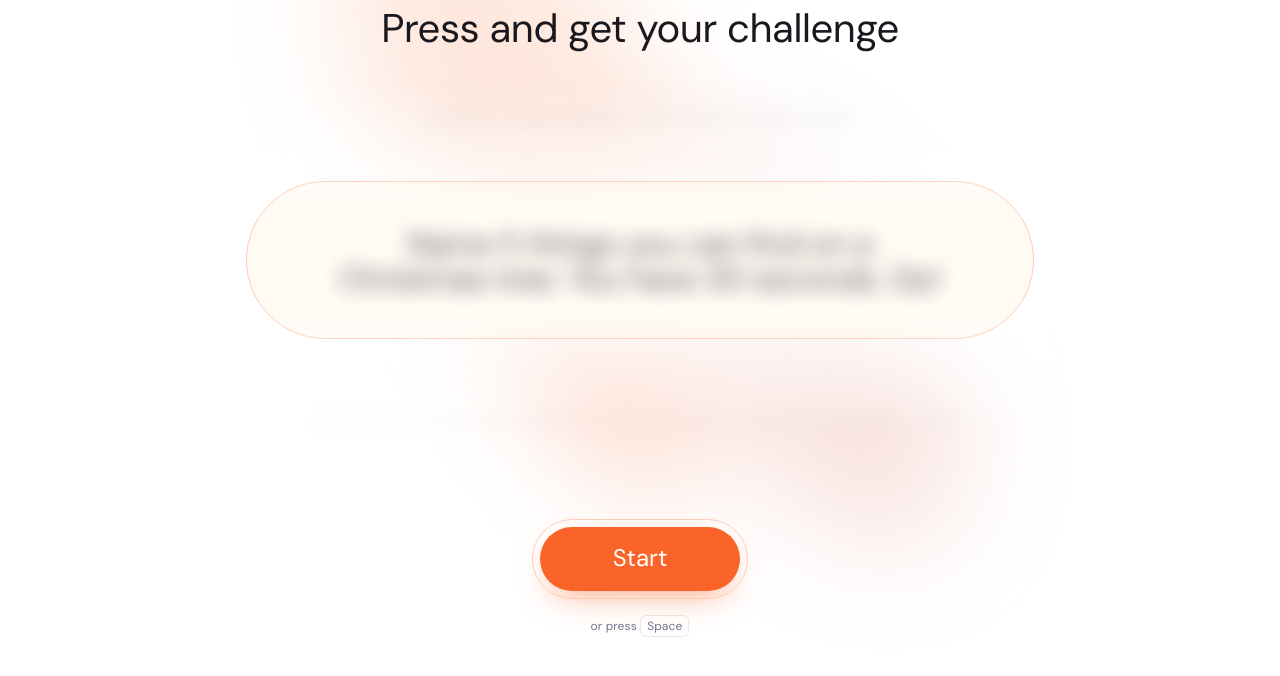
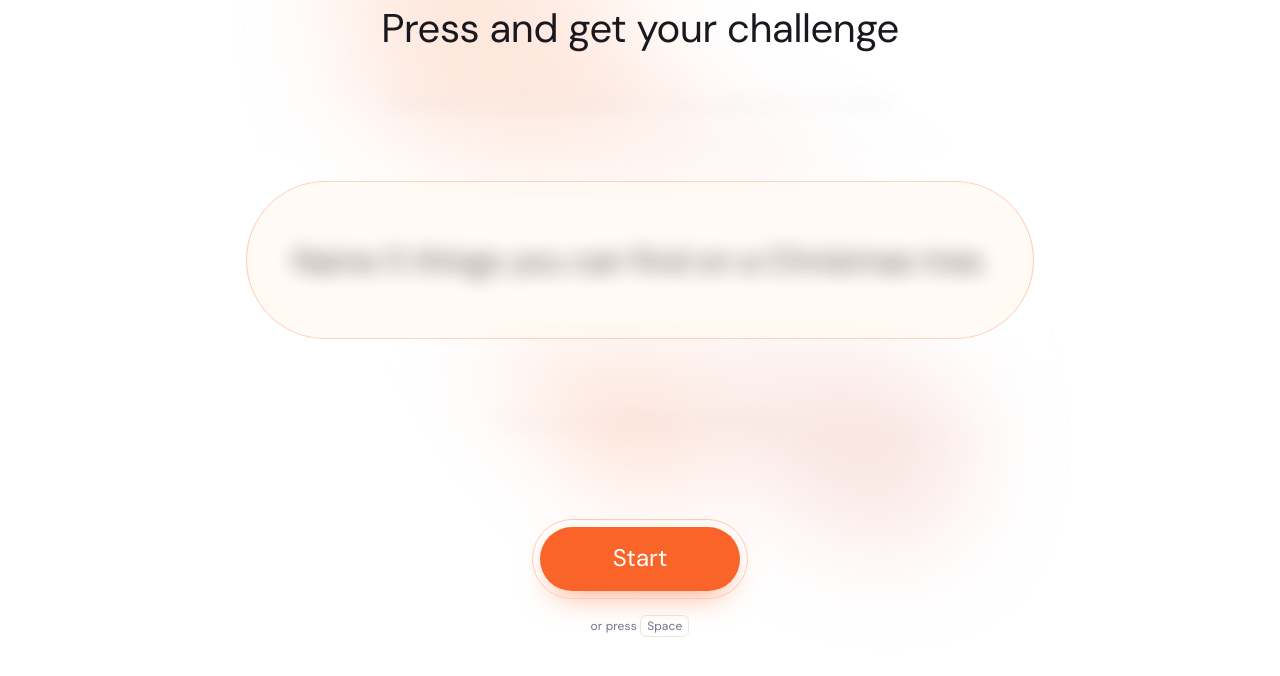
Before and after one commit to SamerNajadaUI/bae-christmas-challenge, a plain HTML site: page index.html in a window 1280 px wide. Shown: the part 102-778 px from the top of the page. Drawn offline with Linux system fonts and the light colour scheme.

Commit message:
Remove the time limit sentence from every question
Co-Authored-By: Claude Opus 5.5 <noreply@anthropic.com>
Claude-Session: https://claude.ai/code/session_01XkNSS3kveUtQLmcZjuQDYR

```diff
--- a/index.html
+++ b/index.html
@@ -437,66 +437,66 @@ kbd { font-family: var(--font-en); font-size: 12px; padding: 2px 6px; border: 1p
     }
   };
   const CHALLENGES = [
-      "Name 5 Christmas movies. You have 30 seconds. Go!",
-      "Name 5 things you’d like to receive as a Christmas gift. You have 30 seconds. Go!",
-      "Name 5 chocolates you ate as a child. You have 30 seconds. Go!",
-      "Name 5 things you can find on a Christmas tree. You have 30 seconds. Go!",
-      "Name 5 winter drinks. You have 30 seconds. Go!",
-      "Name 5 things you always carry in your bag. You have 30 seconds. Go!",
-      "Name 5 countries you’d love to visit. You have 30 seconds. Go!",
-      "Name 5 things you’d buy from a Christmas market. You have 30 seconds. Go!",
-      "Name 5 things that make you think of Christmas. You have 30 seconds. Go!",
-      "Name 5 things you would spend 30 JDs on. You have 30 seconds. Go!",
-      "Name 10 different animals without repeating any. You have 30 seconds. Go!",
-      "Name 5 words that rhyme with “snow.” You have 30 seconds. Go!",
-      "Name 5 things people usually forget before leaving the house. You have 30 seconds. Go!",
-      "Name 5 things you’d save up to buy. You have 30 seconds. Go!",
-      "Name 5 places in Jordan you’d visit during winter. You have 30 seconds. Go!",
-      "Name 5 things you’d find at a Christmas gathering in Jordan. You have 30 seconds. Go!",
-      "Name 5 gifts you can buy for under 10 JDs. You have 30 seconds. Go!",
-      "Name 5 things you’d take with you on a winter trip. You have 30 seconds. Go!",
-      "Name 5 things you’d do if you woke up and found out you were Santa. You have 30 seconds. Go!",
-      "Name 5 things you would do with an unexpected 100 JDs. You have 30 seconds. Go!",
-      "Start at 100 and count backwards in intervals of 3. Reach at least 58 without making a mistake. You have 30 seconds. Go!",
-      "Start at 100 and count backwards in intervals of 7. Reach at least 58 without making a mistake. You have 30 seconds. Go!",
-      "Say the months of the year backwards, starting from December. You have 30 seconds. Go!",
-      "Say the days of the week backwards. You have 10 seconds. Go!",
-      "Count from 1 to 20, but replace every number divisible by 3 with the word “Christmas.” You have 30 seconds. Go!",
-      "Say the alphabet backwards from Z to T without making a mistake. You have 30 seconds. Go!",
-      "Say 5 words that rhyme with “light.” You have 30 seconds. Go!",
-      "Count backwards from 30, but skip every even number. You have 30 seconds. Go!",
-      "Name the next 5 numbers in this sequence: 2, 4, 8, 16… You have 30 seconds. Go!",
-      "Say the word “Christmas” five times, but clap every time you say the letter S. You have 30 seconds. Go!",
-      "Describe Christmas without using the letter “S” in any of your words. You have 30 seconds. Go!",
-      "Answer 5 rapid-fire questions without using the words “yes,” “no,” or “maybe.” You have 30 seconds. Go!",
-      "Describe your favourite holiday without saying the word “fun.” You have 30 seconds. Go!",
-      "Explain how to make a sandwich without using the words “bread” or “sandwich.” You have 30 seconds. Go!",
-      "Describe a Christmas tree without saying “green” or “tree.” You have 30 seconds. Go!",
-      "Talk about your favourite food without using the word “food.” You have 30 seconds. Go!",
-      "Answer 5 questions without saying the word “I.” You have 30 seconds. Go!",
-      "Explain what a bank does without saying “money,” “bank,” or “account.” You have 30 seconds. Go!",
-      "Describe your best friend without using their name or the word “friend.” You have 30 seconds. Go!",
-      "Describe your dream Christmas in exactly 3 words. You have 30 seconds. Go!",
-      "Give us your best Santa laugh. You have 30 seconds. Go!",
-      "Pretend you’re a reindeer and convince us you’re the best reindeer for Santa’s team. You have 30 seconds. Go!",
-      "Sing a Christmas song, but replace every word with “la.” You have 30 seconds. Go!",
-      "Do your best impression of someone opening a gift they don’t like. You have 30 seconds. Go!",
-      "Say “Merry Christmas” in 5 different emotions. You have 30 seconds. Go!",
-      "Pretend you’re selling the worst Christmas gift ever. You have 30 seconds. Go!",
-      "Convince us why you deserve to be on Santa’s Nice List. You have 30 seconds. Go!",
-      "Give a Christmas speech as if you’re the Prime Minister. You have 30 seconds. Go!",
-      "Describe your perfect winter evening using only 5 words. You have 30 seconds. Go!",
-      "Act out a Christmas movie. No words allowed! You have 30 seconds. Go!",
-      "Name 5 things you can pay for using your phone. You have 30 seconds. Go!",
-      "Name 5 things you’d buy if someone gave you 100 JDs. You have 30 seconds. Go!",
-      "Name 5 ways to make someone’s day without spending money. You have 30 seconds. Go!",
-      "Name 5 things you can find in a Jordanian household during winter. You have 30 seconds. Go!",
-      "Name 5 places where you might use your bank card during the holidays. You have 30 seconds. Go!",
-      "Name 5 things you would put in a Christmas stocking. You have 30 seconds. Go!",
-      "Name 5 things that make shopping easier. You have 30 seconds. Go!",
-      "Name 5 things you’d buy for someone else if you had 50 JDs. You have 30 seconds. Go!",
-      "Name 5 things you’d do if you had a full day off with no plans. You have 30 seconds. Go!",
-      "Name 5 things that make a perfect winter evening. You have 30 seconds. Go!"
+      "Name 5 Christmas movies.",
+      "Name 5 things you’d like to receive as a Christmas gift.",
+      "Name 5 chocolates you ate as a child.",
+      "Name 5 things you can find on a Christmas tree.",
+      "Name 5 winter drinks.",
+      "Name 5 things you always carry in your bag.",
+      "Name 5 countries you’d love to visit.",
+      "Name 5 things you’d buy from a Christmas market.",
+      "Name 5 things that make you think of Christmas.",
+      "Name 5 things you would spend 30 JDs on.",
+      "Name 10 different animals without repeating any.",
+      "Name 5 words that rhyme with “snow.”",
+      "Name 5 things people usually forget before leaving the house.",
+      "Name 5 things you’d save up to buy.",
+      "Name 5 places in Jordan you’d visit during winter.",
+      "Name 5 things you’d find at a Christmas gathering in Jordan.",
+      "Name 5 gifts you can buy for under 10 JDs.",
+      "Name 5 things you’d take with you on a winter trip.",
+      "Name 5 things you’d do if you woke up and found out you were Santa.",
+      "Name 5 things you would do with an unexpected 100 JDs.",
+      "Start at 100 and count backwards in intervals of 3. Reach at least 58 without making a mistake.",
+      "Start at 100 and count backwards in intervals of 7. Reach at least 58 without making a mistake.",
+      "Say the months of the year backwards, starting from December.",
+      "Say the days of the week backwards.",
+      "Count from 1 to 20, but replace every number divisible by 3 with the word “Christmas.”",
+      "Say the alphabet backwards from Z to T without making a mistake.",
+      "Say 5 words that rhyme with “light.”",
+      "Count backwards from 30, but skip every even number.",
+      "Name the next 5 numbers in this sequence: 2, 4, 8, 16…",
+      "Say the word “Christmas” five times, but clap every time you say the letter S.",
+      "Describe Christmas without using the letter “S” in any of your words.",
+      "Answer 5 rapid-fire questions without using the words “yes,” “no,” or “maybe.”",
+      "Describe your favourite holiday without saying the word “fun.”",
+      "Explain how to make a sandwich without using the words “bread” or “sandwich.”",
+      "Describe a Christmas tree without saying “green” or “tree.”",
+      "Talk about your favourite food without using the word “food.”",
+      "Answer 5 questions without saying the word “I.”",
+      "Explain what a bank does without saying “money,” “bank,” or “account.”",
+      "Describe your best friend without using their name or the word “friend.”",
+      "Describe your dream Christmas in exactly 3 words.",
+      "Give us your best Santa laugh.",
+      "Pretend you’re a reindeer and convince us you’re the best reindeer for Santa’s team.",
+      "Sing a Christmas song, but replace every word with “la.”",
+      "Do your best impression of someone opening a gift they don’t like.",
+      "Say “Merry Christmas” in 5 different emotions.",
+      "Pretend you’re selling the worst Christmas gift ever.",
+      "Convince us why you deserve to be on Santa’s Nice List.",
+      "Give a Christmas speech as if you’re the Prime Minister.",
+      "Describe your perfect winter evening using only 5 words.",
+      "Act out a Christmas movie. No words allowed!",
+      "Name 5 things you can pay for using your phone.",
+      "Name 5 things you’d buy if someone gave you 100 JDs.",
+      "Name 5 ways to make someone’s day without spending money.",
+      "Name 5 things you can find in a Jordanian household during winter.",
+      "Name 5 places where you might use your bank card during the holidays.",
+      "Name 5 things you would put in a Christmas stocking.",
+      "Name 5 things that make shopping easier.",
+      "Name 5 things you’d buy for someone else if you had 50 JDs.",
+      "Name 5 things you’d do if you had a full day off with no plans.",
+      "Name 5 things that make a perfect winter evening."
   ];
   const SAMPLE = { ar: CHALLENGES, en: CHALLENGES };
 
@@ -514,7 +514,7 @@ kbd { font-family: var(--font-en); font-size: 12px; padding: 2px 6px; border: 1p
   let lang = store.get("lang", "en");
   // The question list is fixed in the page. Staff can only remove a question from the draw (and restore all).
   // When a question's wording is edited (its time or JD amount), saved state follows it to the new wording.
-  const qKey = (q) => String(q).replace(/You have \d+ seconds/, "").replace(/\d+ JDs/, "# JDs");
+  const qKey = (q) => String(q).replace(/\s*You have \d+ seconds\. Go!$/, "").replace(/\d+ JDs/, "# JDs");
   const keyToQ = new Map(CHALLENGES.map((q) => [qKey(q), q]));
   const migrate = (q) => (CHALLENGES.includes(q) ? q : keyToQ.get(qKey(q)) || q);
   const migrateList = (a) => (Array.isArray(a) ? [...new Set(a.map(migrate))] : a);
```
